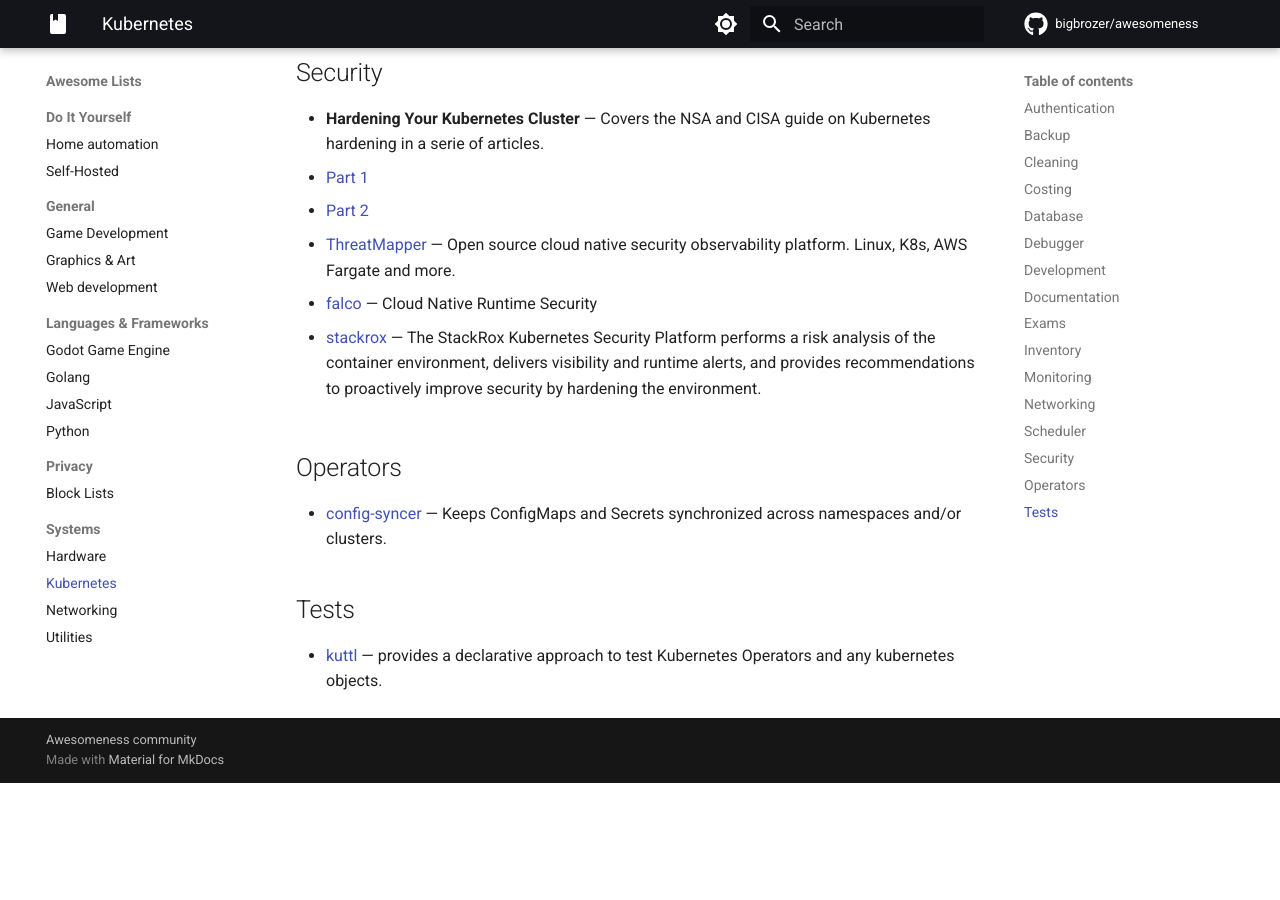
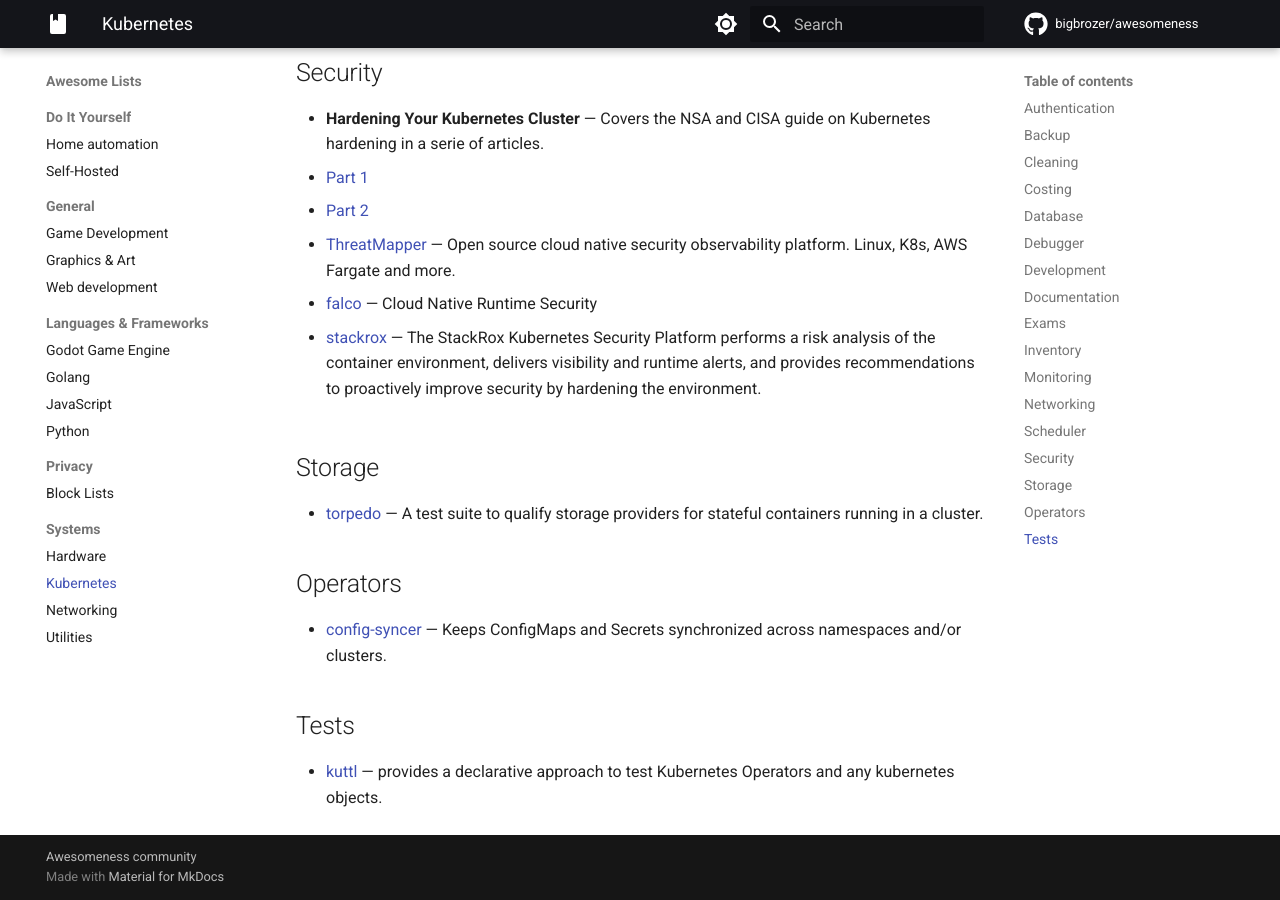
Before and after one commit to bigbrozer/awesomeness, an MkDocs documentation site: the page built from docs/lists/kubernetes.md, in a window 1280 px wide and 900 px high, scrolled down 2261 px. Built offline with MkDocs 1.6.1 and Material for MkDocs 9.7.7, drawn with Linux system fonts in a browser that asks for light colours; emoji names are drawn with the system emoji font; comment, search, counter and statistics services are not loaded; before the commit the page ends 3044 px from its top, so only the background shows below that.

Commit message:
feat(kubernetes): add `torpedo`

```diff
--- a/docs/lists/kubernetes.md
+++ b/docs/lists/kubernetes.md
@@ -88,6 +88,10 @@ Kubebuilder
 
 - [stackrox](https://github.com/stackrox/stackrox) — The StackRox Kubernetes Security Platform performs a risk analysis of the container environment, delivers visibility and runtime alerts, and provides recommendations to proactively improve security by hardening the environment.
 
+## Storage
+
+- [torpedo](https://github.com/portworx/torpedo) — A test suite to qualify storage providers for stateful containers running in a cluster.
+
 ## Operators
 
 - [config-syncer](https://github.com/kubeops/config-syncer) — Keeps ConfigMaps and Secrets synchronized across namespaces and/or clusters.
```
